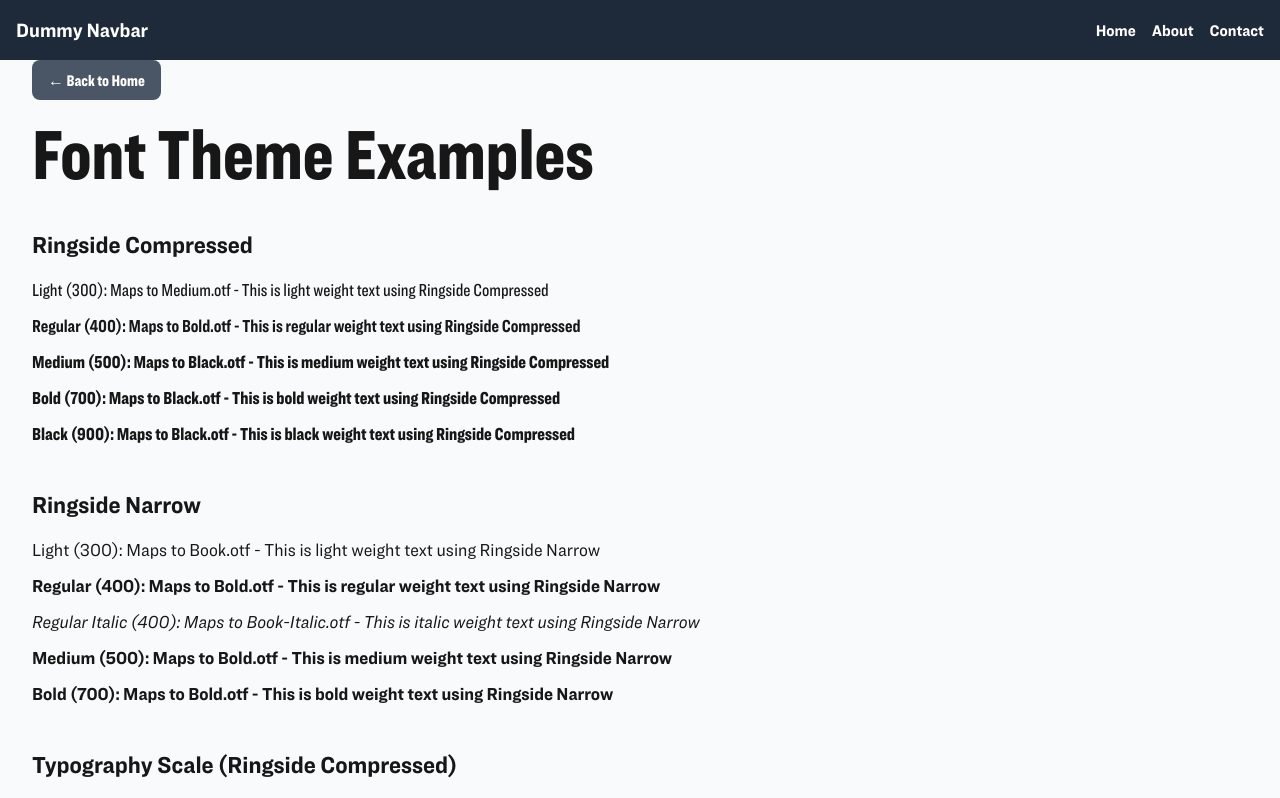
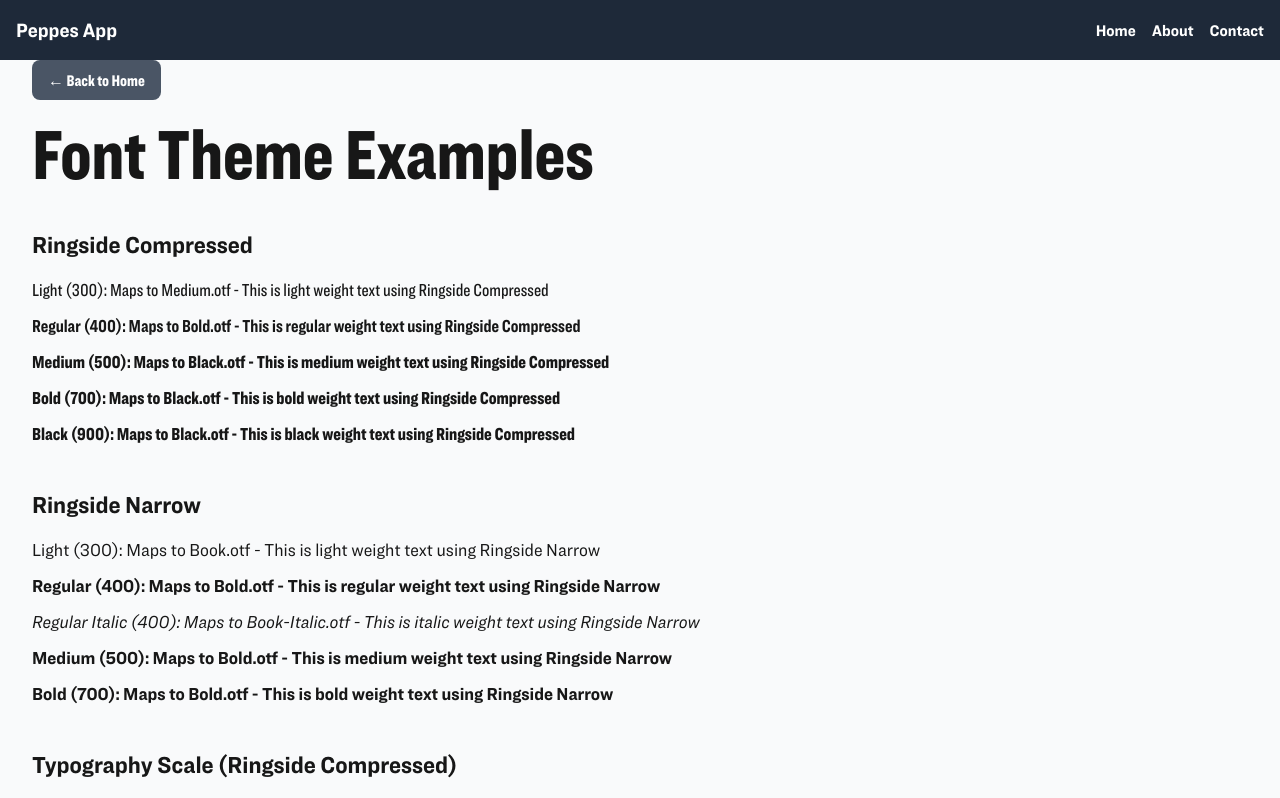
Before and after one commit to AshikShuvo/pizza-next, a Next.js app: page /en/theme in a window 1280 px wide. Shown: the top 798 px of the page. Built offline with nearby package versions, Linux system fonts and the light colour scheme.

Commit message:
Refactor layout by replacing the static header with a reusable Navbar component for improved maintainability and consistency across the application.

```diff
--- a/app/[locale]/layout.tsx
+++ b/app/[locale]/layout.tsx
@@ -4,6 +4,7 @@ import {Locale, hasLocale, NextIntlClientProvider} from 'next-intl';
 import {getTranslations, setRequestLocale} from 'next-intl/server';
 import {routing} from '../../i18n/routing';
 import { notFound } from "next/navigation";
+import { Navbar } from "@/components/layout";
 // Define the layout props type
 type LayoutProps = {
   children: React.ReactNode;
@@ -53,20 +54,7 @@ export default async function RootLayout({
         <NextIntlClientProvider>
           <div className="min-h-screen flex flex-col">
             {/* Navbar Section */}
-            <header className="bg-gray-800 text-white p-4">
-              <nav className="container mx-auto">
-                <div className="flex items-center justify-between">
-                  <div className="text-xl font-bold">
-                    Dummy Navbar
-                  </div>
-                  <div className="space-x-4">
-                    <a href="#" className="hover:text-gray-300">Home</a>
-                    <a href="#" className="hover:text-gray-300">About</a>
-                    <a href="#" className="hover:text-gray-300">Contact</a>
-                  </div>
-                </div>
-              </nav>
-            </header>
+            <Navbar />
 
             {/* Main Section - Takes maximum height */}
             <main className="flex-1 bg-gray-50">
--- /dev/null
+++ b/components/common/index.ts
@@ -0,0 +1,3 @@
+// Common Components barrel export
+// export { default as LoadingSpinner } from './LoadingSpinner';
+// export { default as ErrorBoundary } from './ErrorBoundary';
--- /dev/null
+++ b/components/features/auth/index.ts
@@ -0,0 +1,3 @@
+// Auth Feature Components barrel export
+// export { default as LoginButton } from './LoginButton';
+// export { default as UserProfile } from './UserProfile';
--- /dev/null
+++ b/components/features/blog/index.ts
@@ -0,0 +1,3 @@
+// Blog Feature Components barrel export
+// export { default as BlogCard } from './BlogCard';
+// export { default as BlogList } from './BlogList';
--- /dev/null
+++ b/components/features/index.ts
@@ -0,0 +1,3 @@
+// Feature Components barrel export
+// export * from './auth';
+// export * from './blog';
--- /dev/null
+++ b/components/forms/index.ts
@@ -0,0 +1,3 @@
+// Form Components barrel export
+// export { default as ContactForm } from './ContactForm';
+// export { default as LoginForm } from './LoginForm';
--- /dev/null
+++ b/components/index.ts
@@ -0,0 +1,6 @@
+// Main Components barrel export
+export * from './layout';
+// export * from './ui';
+// export * from './forms';
+// export * from './features';
+// export * from './common';
--- /dev/null
+++ b/components/layout/Navbar.tsx
@@ -0,0 +1,27 @@
+import Link from 'next/link';
+
+export default function Navbar() {
+  return (
+    <header className="bg-gray-800 text-white p-4">
+      <nav className="container mx-auto">
+        <div className="flex items-center justify-between">
+          <Link href={`/`} className="text-xl font-bold hover:text-gray-300">
+            Peppes App
+          </Link>
+
+          <div className="space-x-4">
+            <Link href={`/`} className="hover:text-gray-300">
+              Home
+            </Link>
+            <Link href={`/`} className="hover:text-gray-300">
+              About
+            </Link>
+            <Link href={`/`} className="hover:text-gray-300">
+              Contact
+            </Link>
+          </div>
+        </div>
+      </nav>
+    </header>
+  );
+}
--- /dev/null
+++ b/components/layout/index.ts
@@ -0,0 +1,4 @@
+// Layout Components barrel export
+export { default as Navbar } from './Navbar';
+// export { default as Footer } from './Footer';
+// export { default as Sidebar } from './Sidebar';
--- /dev/null
+++ b/components/ui/index.ts
@@ -0,0 +1,5 @@
+// UI Components barrel export
+// export { default as Button } from './Button';
+// export { default as Input } from './Input';
+// export { default as Modal } from './Modal';
+// export { default as Card } from './Card';
```
